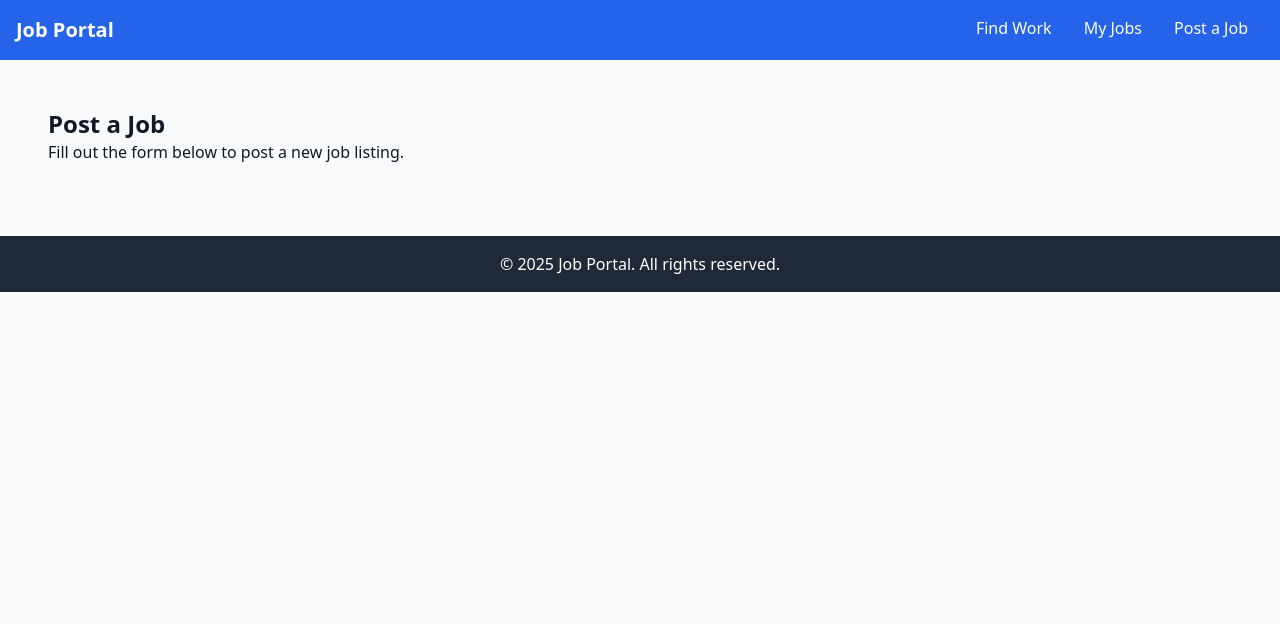
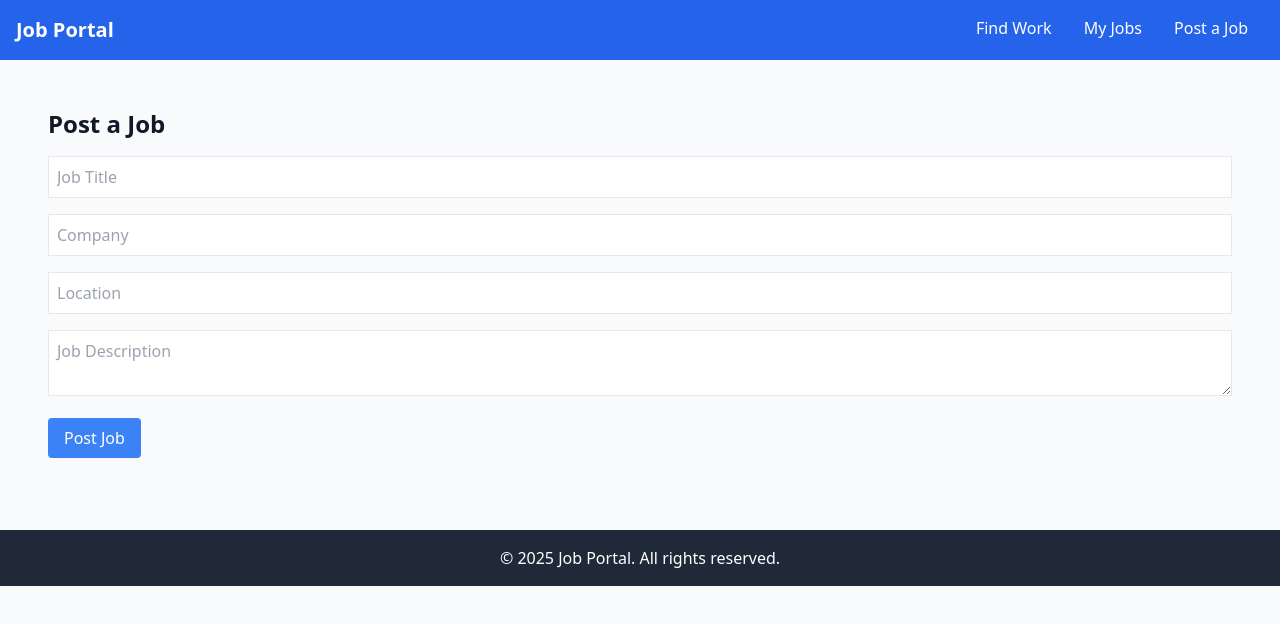
Before and after one commit to Baisalov24/Job-Portal-App, a Next.js app in the folder client/: page /post in a window 1280 px wide. Shown: the top 624 px of the page. Built offline with nearby package versions, Linux system fonts and the light colour scheme.

Commit message:
fix: display JobForm on PostJobPage

```diff
--- a/client/src/app/post/page.tsx
+++ b/client/src/app/post/page.tsx
@@ -1,8 +1,11 @@
+"use client";
+import JobForm from "@/components/JobPost/JobForm";
+
 export default function PostJobPage() {
-    return (
-      <div className="p-6">
-        <h1 className="text-2xl font-bold">Post a Job</h1>
-        <p>Fill out the form below to post a new job listing.</p>
-      </div>
-    );
-  }
+  return (
+    <div className="p-6">
+      <h1 className="text-2xl font-bold mb-4">Post a Job</h1>
+      <JobForm />
+    </div>
+  );
+}
```
